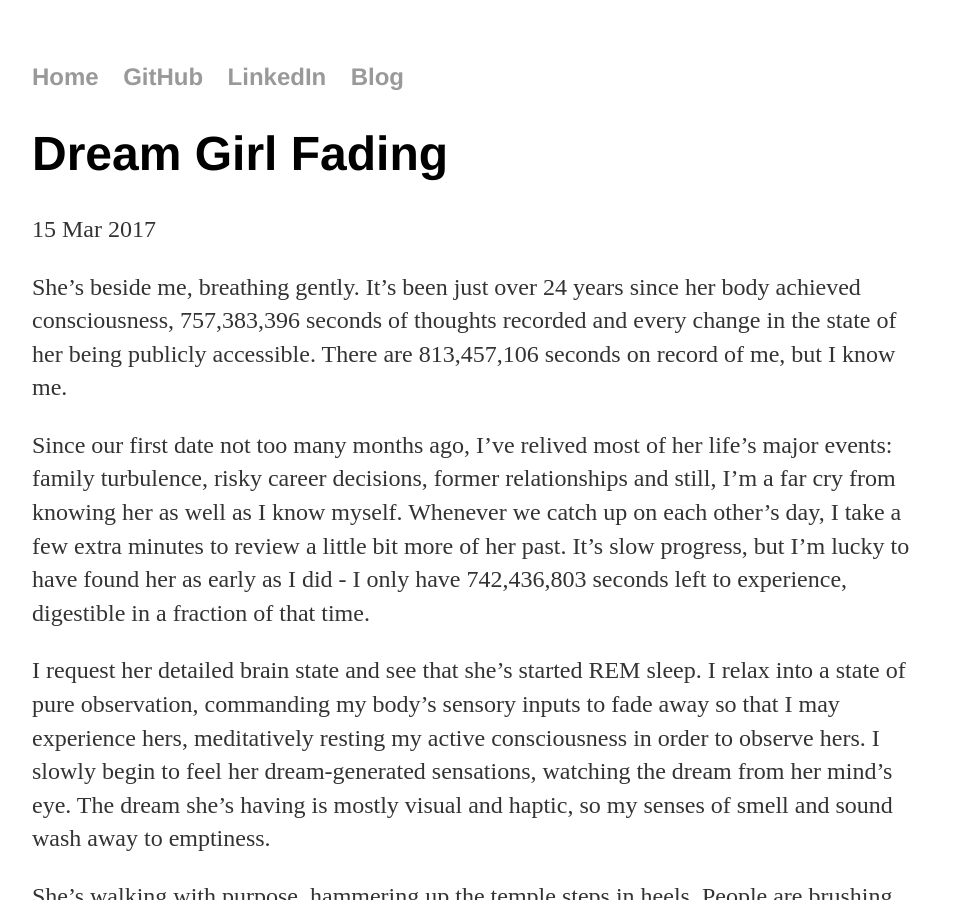
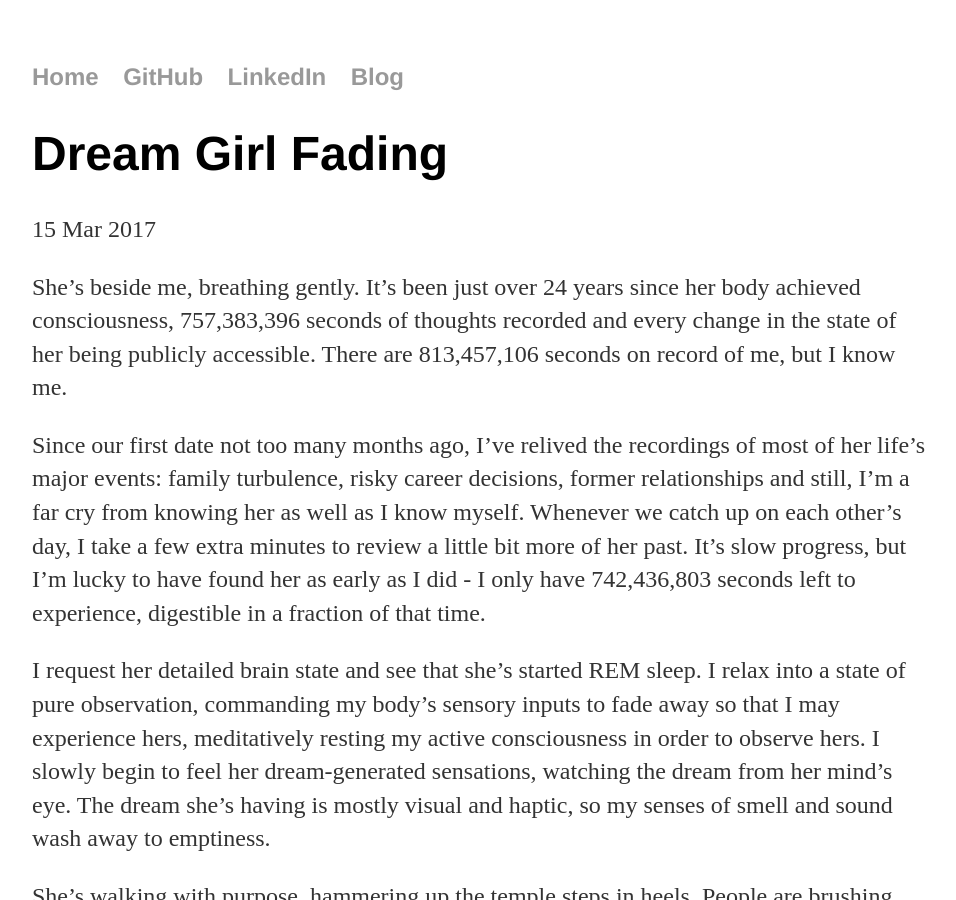
Before and after one commit to curiousest/curiousest.github.io, a Jekyll site: the page built from _posts/2017-03-15-dream-girl-fading.md, in a window 1280 px wide and 900 px high. Shown: the whole window, without its empty margins (160-1116 px from the left). Built offline with Jekyll 4.4.1, drawn with Linux system fonts in a browser that asks for light colours.

Commit message:
Update 2017-03-15-dream-girl-fading.md

```diff
--- a/_posts/2017-03-15-dream-girl-fading.md
+++ b/_posts/2017-03-15-dream-girl-fading.md
@@ -9,7 +9,7 @@ modified_time: '2017-03-15T11:52:00.001-05:00'
 
 She's beside me, breathing gently. It's been just over 24 years since her body achieved consciousness, 757,383,396 seconds of thoughts recorded and every change in the state of her being publicly accessible. There are 813,457,106 seconds on record of me, but I know me.
 
-Since our first date not too many months ago, I've relived most of her life's major events: family turbulence, risky career decisions, former relationships and still, I'm a far cry from knowing her as well as I know myself. Whenever we catch up on each other's day, I take a few extra minutes to review a little bit more of her past. It's slow progress, but I'm lucky to have found her as early as I did - I only have 742,436,803 seconds left to experience, digestible in a fraction of that time.
+Since our first date not too many months ago, I've relived the recordings of most of her life's major events: family turbulence, risky career decisions, former relationships and still, I'm a far cry from knowing her as well as I know myself. Whenever we catch up on each other's day, I take a few extra minutes to review a little bit more of her past. It's slow progress, but I'm lucky to have found her as early as I did - I only have 742,436,803 seconds left to experience, digestible in a fraction of that time.
 
 I request her detailed brain state and see that she's started REM sleep. I relax into a state of pure observation, commanding my body's sensory inputs to fade away so that I may experience hers, meditatively resting my active consciousness in order to observe hers. I slowly begin to feel her dream-generated sensations, watching the dream from her mind's eye. The dream she's having is mostly visual and haptic, so my senses of smell and sound wash away to emptiness.
 
```
